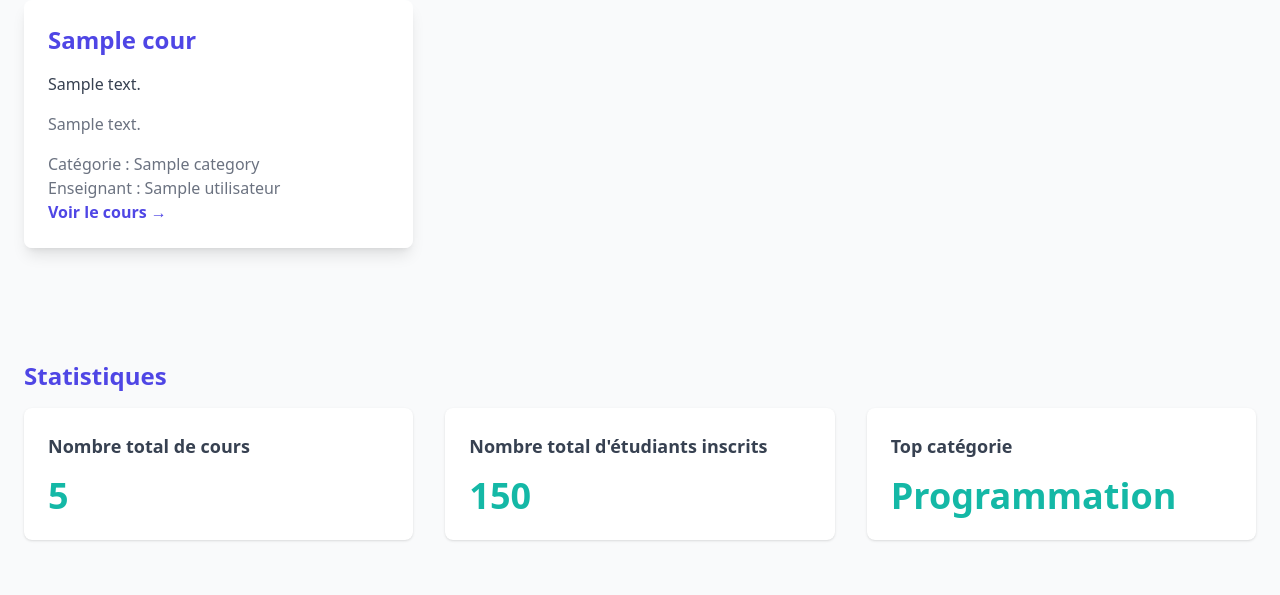
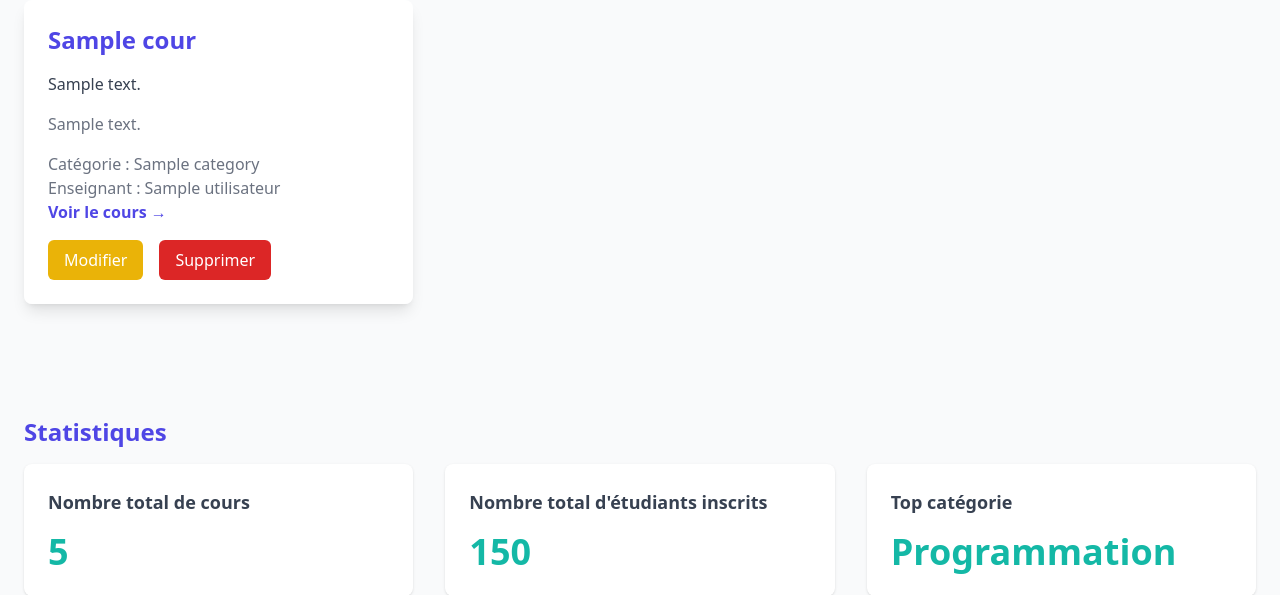
Before and after one commit to dounia-elg/Youdemy, a PHP site: page /Enseignant/Espace_Enseignant.php in a window 1280 px wide. Shown: the part 852-1447 px from the top of the page. Run offline with PHP 8.4, Linux system fonts and the light colour scheme; the visitor is signed in with stand-in values (Sample User, id 1); tables that the repository leaves empty hold one stand-in row (values such as "Sample post"); some libraries are stand-ins or nearby versions.

Commit message:
Ajouter deux buttons pour modifier ou supprimes les cours par enseignant

```diff
--- a/Enseignant/Espace_Enseignant.php
+++ b/Enseignant/Espace_Enseignant.php
@@ -92,6 +92,15 @@ $cours = Cours::getCoursByEnseignant($conn, $enseignant_id);
                             <!-- Lien vers le détail -->
                             <a href="../Cours/detailCours.php?id=<?= $cour['id_cour'] ?>"
                                class="text-indigo-600 font-semibold hover:underline">Voir le cours →</a>
+
+                            <!-- Boutons Modifier et Supprimer -->
+                            <div class="mt-4 flex space-x-4">
+                                <a href="../Cours/modifierCours.php?id=<?= $cour['id_cour'] ?>"
+                                   class="px-4 py-2 bg-yellow-500 text-white rounded-md hover:bg-yellow-600">Modifier</a>
+                                <a href="../Cours/supprimerCours.php?id=<?= $cour['id_cour'] ?>"
+                                   class="px-4 py-2 bg-red-600 text-white rounded-md hover:bg-red-700"
+                                   onclick="return confirm('Êtes-vous sûr de vouloir supprimer ce cours ?');">Supprimer</a>
+                            </div>
                         </div>
                     </div>
                 <?php endforeach; ?>
@@ -101,6 +110,7 @@ $cours = Cours::getCoursByEnseignant($conn, $enseignant_id);
         </div>
     </div>
 </section>
+
 
 
 
```
